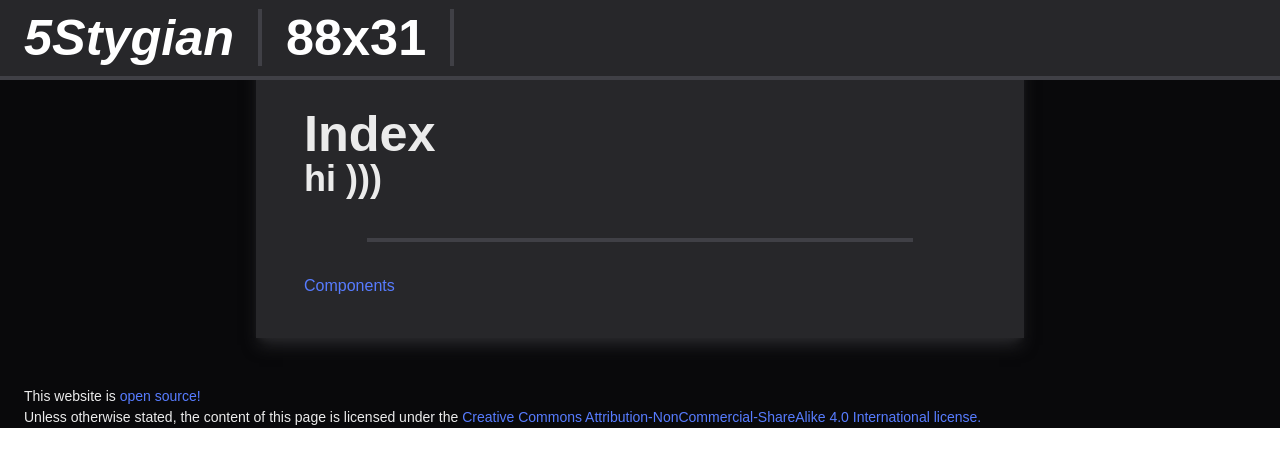
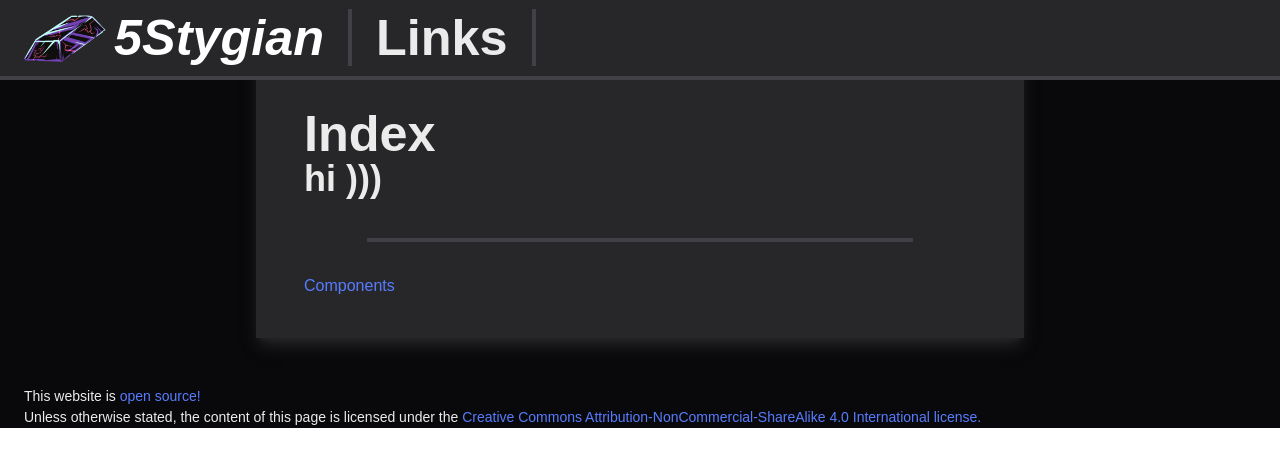
Before and after one commit to 5Stygian/5Stygian, a Next.js app: page / in a window 1280 px wide. Shown: the top 466 px of the page. Built offline with nearby package versions, Linux system fonts and the light colour scheme; a web font is replaced by a local one.

Commit message:
add logo to topbar and improve topbar links

```diff
--- a/src/app/components/layout/content.tsx
+++ b/src/app/components/layout/content.tsx
@@ -5,7 +5,7 @@ import Link from "next/link";
 
 import DomHeader from "./headers/domHeader";
 import SubHeader from "./headers/subHeader";
-import TopBar from "./topbar";
+import TopBar from "./topbar/topbar";
 
 interface ContentProps {
   children: React.ReactNode;
--- a/src/app/components/layout/topbar.tsx
+++ /dev/null
@@ -1,20 +0,0 @@
-import Link from "next/link";
-
-const LinkStyle: string = "text-white! cursor-pointer";
-
-export default function TopBar() {
-  return (
-    <nav className="fixed w-full pl-2 sm:pl-6 bg-zinc-800 border-b-4 border-b-zinc-500/35 z-9000">
-      <Link href="/" className={LinkStyle}>
-        <h1 className="inline pr-6 italic border-r-4 border-r-zinc-500/35">
-          5Stygian
-        </h1>
-      </Link>
-      <Link href="/papers/88x31" className={LinkStyle}>
-        <h1 className="inline px-6 border-r-4 border-r-zinc-500/35">
-          88x31
-        </h1>
-      </Link>
-    </nav>
-  );
-}
--- /dev/null
+++ b/src/app/components/layout/topbar/links.tsx
@@ -0,0 +1,47 @@
+"use client";
+
+import Link from "next/link";
+import { useEffect } from "react";
+import { getElementById } from "@/app/scripts/utils";
+import { TopBarLinkStyle } from "@/app/globals";
+
+type LinkData = {
+  text: string,
+  path: string
+};
+
+interface TopBarLinksProps {
+  links: Array<LinkData>;
+}
+
+export default function TopBarLinks({ links }: TopBarLinksProps) {
+  useEffect((): void => {
+    const linksBaseStyle: string = "border-t-4 border-t-zinc-500/35 bg-zinc-900";
+    const links: HTMLElement = getElementById<HTMLElement>("topbar-links");
+    const linksToggle: HTMLHeadingElement = getElementById<HTMLHeadingElement>("topbar-links-toggle");
+    let linksAreShown: boolean = false;
+
+    linksToggle.addEventListener("click", (): void => {
+      linksAreShown = !linksAreShown;
+
+      linksAreShown ?
+        links.className = linksBaseStyle :
+        links.className = `hidden ${linksBaseStyle}`;
+    });
+  }, []);
+
+  return(
+    <div className="inline hover:cursor-pointer">
+      <h1 id="topbar-links-toggle" className="inline px-6 border-r-4 border-r-zinc-500/35">Links</h1>
+      <nav id="topbar-links" className="hidden">
+        {links.map((item, index): React.ReactNode => {
+          return (
+            <Link href={`/papers/${item.path}`} className={TopBarLinkStyle} key={index}>
+              {item.text}
+            </Link>
+          );
+        })}
+      </nav>
+    </div>
+  );
+}
--- /dev/null
+++ b/src/app/components/layout/topbar/topbar.tsx
@@ -0,0 +1,29 @@
+import Link from "next/link";
+import Image from "next/image";
+import { WBP1Name, TopBarLinkStyle } from "@/app/globals";
+import TopBarLinks from "./links";
+
+const Logo = require("@/app/public/stygian_bar.png");
+
+export default function TopBar() {
+  return (
+    <nav className="fixed w-full bg-zinc-800 border-b-4 border-b-zinc-500/35 z-9001 select-none">
+      <Link href="/" id="topbar-logo" className={`${TopBarLinkStyle} inline! pl-2 sm:pl-6`}>
+        <Image
+          src={Logo}
+          width={90}
+          height={90}
+          alt="Logo"
+          className="inline pr-2 -translate-y-3"
+        />
+        <h1 className="inline pr-6 italic border-r-4 border-r-zinc-500/35">
+          5Stygian
+        </h1>
+      </Link>
+      <TopBarLinks links={[
+        { text: "88x31", path: "/88x31" },
+        { text: WBP1Name, path: "/wbp1/hub" }
+      ]} />
+    </nav>
+  );
+}
--- a/src/app/components/toc/toc.tsx
+++ b/src/app/components/toc/toc.tsx
@@ -40,7 +40,7 @@ export default function TableOfContents() {
 
   return (
     <div className="
-      fixed top-0 right-0 mt-4 mr-4 p-2.5 bg-zinc-900 border-2 border-zinc-700 z-9001
+      fixed top-0 right-0 mt-4 mr-4 p-2.5 bg-zinc-900 border-2 border-zinc-700 z-9000
       translate-y-20 sm:translate-y-0"
     >
       <div>
--- a/src/app/globals.ts
+++ b/src/app/globals.ts
@@ -1 +1,3 @@
 export const WBP1Name: string = "World Building Project 1";
+export const TopBarLinkStyle: string
+  = "block py-0.5 pl-8 text-[18px] font-bold text-white! hover:cursor-pointer";
--- a/src/app/styles/globals.css
+++ b/src/app/styles/globals.css
@@ -119,14 +119,17 @@ a {
 
 a:hover {
   text-decoration: underline;
+}
+
+a:hover:not(#topbar-logo) {
   filter: hue-rotate(30deg) saturate(115%) brightness(115%);
 }
 
-a:visited {
+a:visited:not(#topbar-logo) {
   filter: hue-rotate(-30deg);
 }
 
-a:active {
+a:active:not(#topbar-logo) {
   filter: brightness(1000000%);
 }
 
```
Also changed, not shown: src/app/README.md, src/app/public/stygian_bar.png (added).
